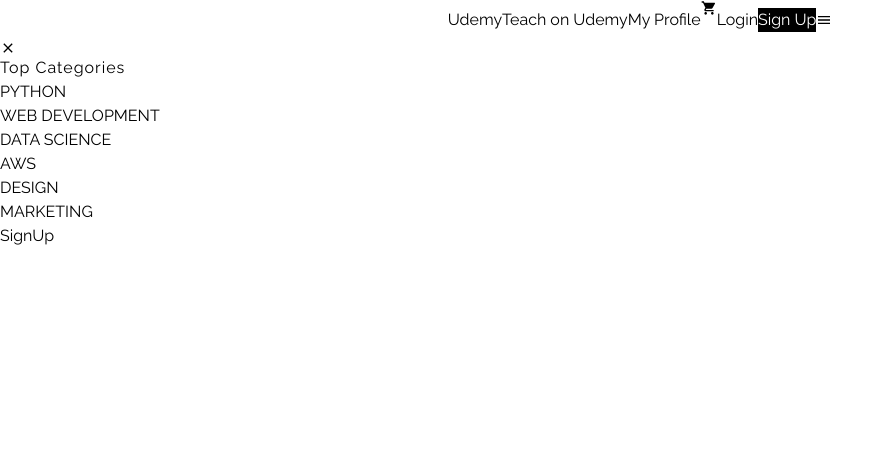
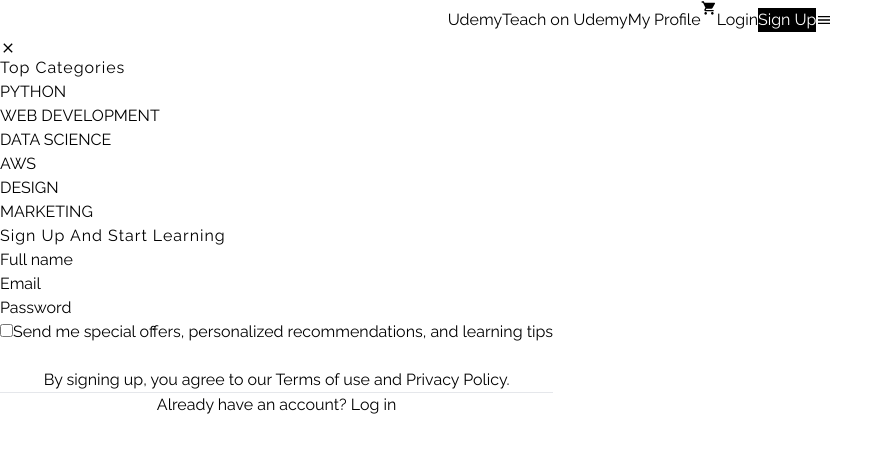
Before and after one commit to Tonetor777/Udemy-Clone, a React (Vite) app: page /signup in a window 1280 px wide. Shown: the top 452 px of the page, without its empty margins (0-879 px from the left). Built offline with nearby package versions, Linux system fonts and the light colour scheme.

Commit message:
signup and login frontend

```diff
--- a/package.json
+++ b/package.json
@@ -10,6 +10,10 @@
     "preview": "vite preview"
   },
   "dependencies": {
+    "@emotion/react": "^11.11.4",
+    "@emotion/styled": "^11.11.5",
+    "@mui/icons-material": "^5.15.16",
+    "@mui/material": "^5.15.16",
     "react": "^18.2.0",
     "react-dom": "^18.2.0",
     "react-icons": "^5.2.0",
--- a/src/pages/LoginPage.jsx
+++ b/src/pages/LoginPage.jsx
@@ -1,8 +1,121 @@
 import React from 'react'
-
+import AppleIcon from "@mui/icons-material/Apple";
+import GoogleIcon from "@mui/icons-material/Google";
+import FacebookIcon from "@mui/icons-material/Facebook";
 const LoginPage = () => {
   return (
-    <div>Login</div>
-  )
+    <div className="flex items-center justify-center min-h-screen ">
+      <div className="w-full max-w-2xl">
+        <h1 className=" font-bold ml-4 mb-8 text-2xl text-gray-800">
+          Log in to your Udemy account
+        </h1>
+        <form className="space-y-4 ">
+          <div className="w-full max-w-2xl">
+            <div className=" flex j border border-black overflow-hidden transition-all duration-300">
+              <div>
+                <img src={GoogleIcon} alt="" />
+              </div>
+
+              <button
+                type="button"
+                id="google-signin"
+                className="w-full px-3 py-6 border rounded focus:outline-none hover:bg-gray-200 hover:border-transparent font-bold text-3xl text-gray-800"
+              >
+                Continue with Google
+              </button>
+            </div>
+          </div>
+
+          <div className="w-full max-w-2xl">
+            <div className=" flex j border border-black overflow-hidden transition-all duration-300">
+              <div>
+                <img src={FacebookIcon} alt="" />
+              </div>
+
+              <button
+                type="button"
+                id="google-signin"
+                className="w-full px-3 py-6 border rounded focus:outline-none hover:bg-gray-200 hover:border-transparent font-bold text-3xl text-gray-800"
+              >
+                Continue with FaceBook
+              </button>
+            </div>
+          </div>
+
+          <div className="w-full max-w-2xl">
+            <div className=" flex j border border-black overflow-hidden transition-all duration-300">
+              <div>
+                <img src={AppleIcon} alt="" />
+              </div>
+
+              <button
+                type="button"
+                id="google-signin"
+                className="w-full px-3 py-6 border rounded focus:outline-none hover:bg-gray-200 hover:border-transparent font-bold text-3xl text-gray-800"
+              >
+                Continue with Apple
+              </button>
+            </div>
+          </div>
+          <div className=" border  px-4  border-black  overflow-hidden   ">
+            <label htmlFor="email" className="block mb-1 pt-8  font-bold  ">
+              Email
+            </label>
+            <input
+              type="email"
+              id="email"
+              name="email"
+              className="w-full border rounded px-3  focus:outline-none"
+            />
+          </div>
+          <div className="  border  px-6 border-black  overflow-hidden">
+            <label htmlFor="password" className="block  pt-8  mb-1 font-bold ">
+              Password
+            </label>
+            <input
+              type="password"
+              id="password"
+              name="password"
+              className="w-full border rounded px-3 focus:outline-none "
+            />
+          </div>
+
+          <button
+            type="submit"
+            className="w-full bg-purple-600 text-white py-5 font-bold rounded mb-12 hover:bg-purple-700"
+          >
+            Log in
+          </button>
+        </form>
+        <div className="flex justify-center px-2 space-x-4 mb-4 mt-4">
+          <div className=" text-gray-800">or</div>
+          <div className="text-purple-800 font-bold underline hover:text-purple-900 ">
+            Forgot Password
+          </div>
+        </div>
+        <div>
+          <hr />
+        </div>
+        <p className="text-center mt-6">
+          Don't have an account?{" "}
+          <a
+            href="/signup"
+            className="text-purple-700 font-bold underline hover:text-purple-900 "
+          >
+            sign up
+          </a>
+          <p>
+            <a
+              href="/login"
+              className="text-purple-700 font-bold text-center underline hover:text-purple-900"
+            >
+              Log in with your organization
+            </a>
+          </p>
+        </p>
+      </div>
+    </div>
+  );
+
 }
 export default LoginPage
--- a/src/pages/SignUpPage.jsx
+++ b/src/pages/SignUpPage.jsx
@@ -1,8 +1,89 @@
-import React from 'react'
+import React from "react";
 
-const SignUpPage = () => {
+const Signup = () => {
+
   return (
-    <div>SignUp</div>
-  )
-}
-export default SignUpPage
+    <div className="flex items-center justify-center min-h-screen font-sans">
+      <div className="w-full max-w-2xl">
+        <h1 className="text-3xl font-bold ml-4 mb-8">
+          Sign up and start learning
+        </h1>
+        <form className="space-y-4 ">
+          <div className="border  px-6 border-black overflow-hidden transition-all duration-300">
+            <label htmlFor="fullname" className="block mb-1 pt-8 font-semibold">
+              Full name
+            </label>
+            <input
+              type="text"
+              id="fullname"
+              name="fullname"
+              className="w-full px-3   focus:outline-none"
+            />
+          </div>
+
+          <div className=" border  px-6 border-black  overflow-hidden   ">
+            <label htmlFor="email" className="block mb-1 pt-8  font-semibold  ">
+              Email
+            </label>
+            <input
+              type="email"
+              id="email"
+              name="email"
+              className="w-full border rounded px-3  focus:outline-none"
+            />
+          </div>
+          <div className="  border  px-6 border-black  overflow-hidden">
+            <label
+              htmlFor="password"
+              className="block  pt-8  mb-1 font-semibold "
+            >
+              Password
+            </label>
+            <input
+              type="password"
+              id="password"
+              name="password"
+              className="w-full border rounded px-3 focus:outline-none "
+            />
+          </div>
+
+          <div>
+            <input
+              type="checkbox"
+              id="special-offers"
+              name="special-offers"
+              className="mr-2  ml-2 border-black"
+            />
+            <label className="text-2xl  font-normal" htmlFor="special-offers">
+              Send me special offers, personalized recommendations, and learning
+              tips
+            </label>
+          </div>
+          <button
+            type="submit"
+            className="w-full bg-purple-600 text-white py-5 font-bold rounded mb-8 hover:bg-purple-700"
+          >
+            Sign Up
+          </button>
+        </form>
+        <div className="text-center mt-8 text-gray-800 text-lg mb-10">
+          <p>
+            By signing up, you agree to our Terms of use and Privacy Policy.
+          </p>
+        </div>
+        <div>
+          <hr />
+        </div>
+        <p className="text-center mt-4">
+          Already have an account?{" "}
+          <a href="/login" className="text-purple-900 font-bold underline">
+            Log in
+          </a>
+        </p>
+
+      </div>
+    </div>
+  );
+};
+
+export default Signup;
```
Also changed, not shown: 1 other file (tests, documents, lock files or other folders).
